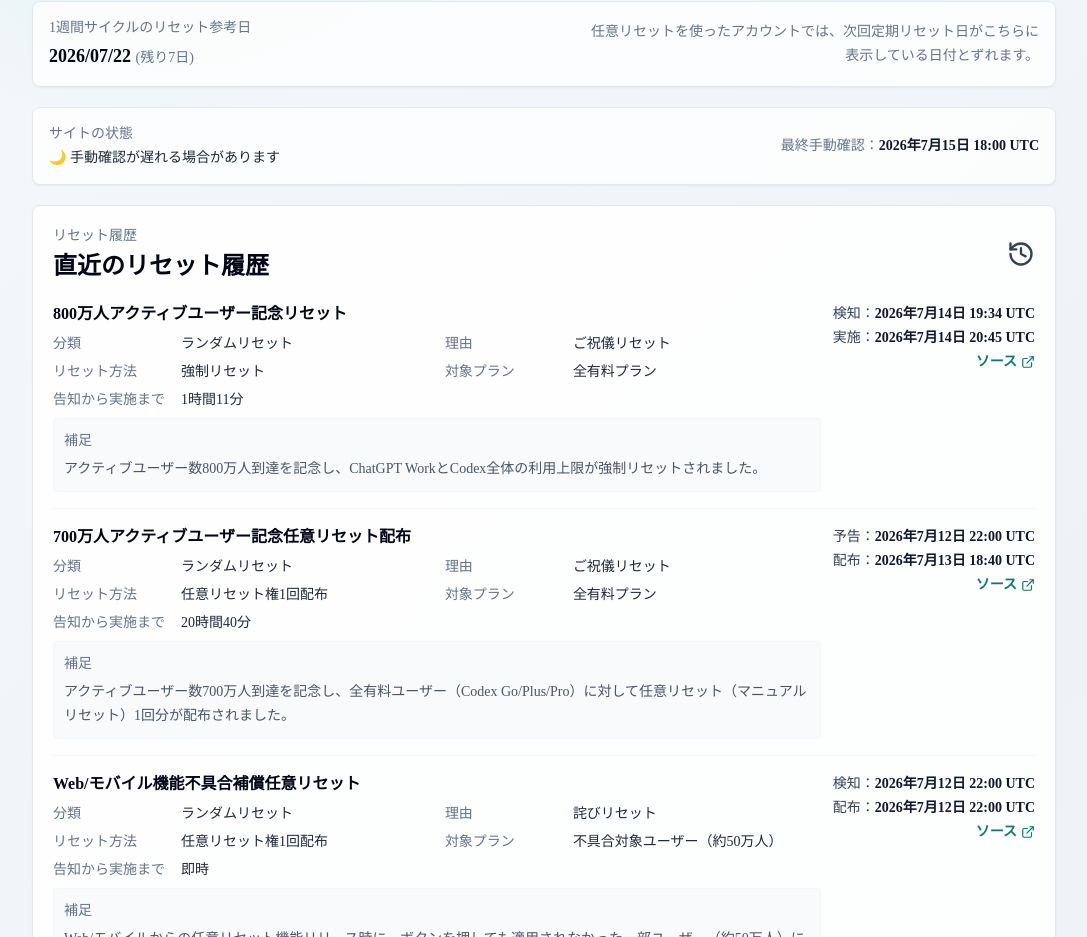
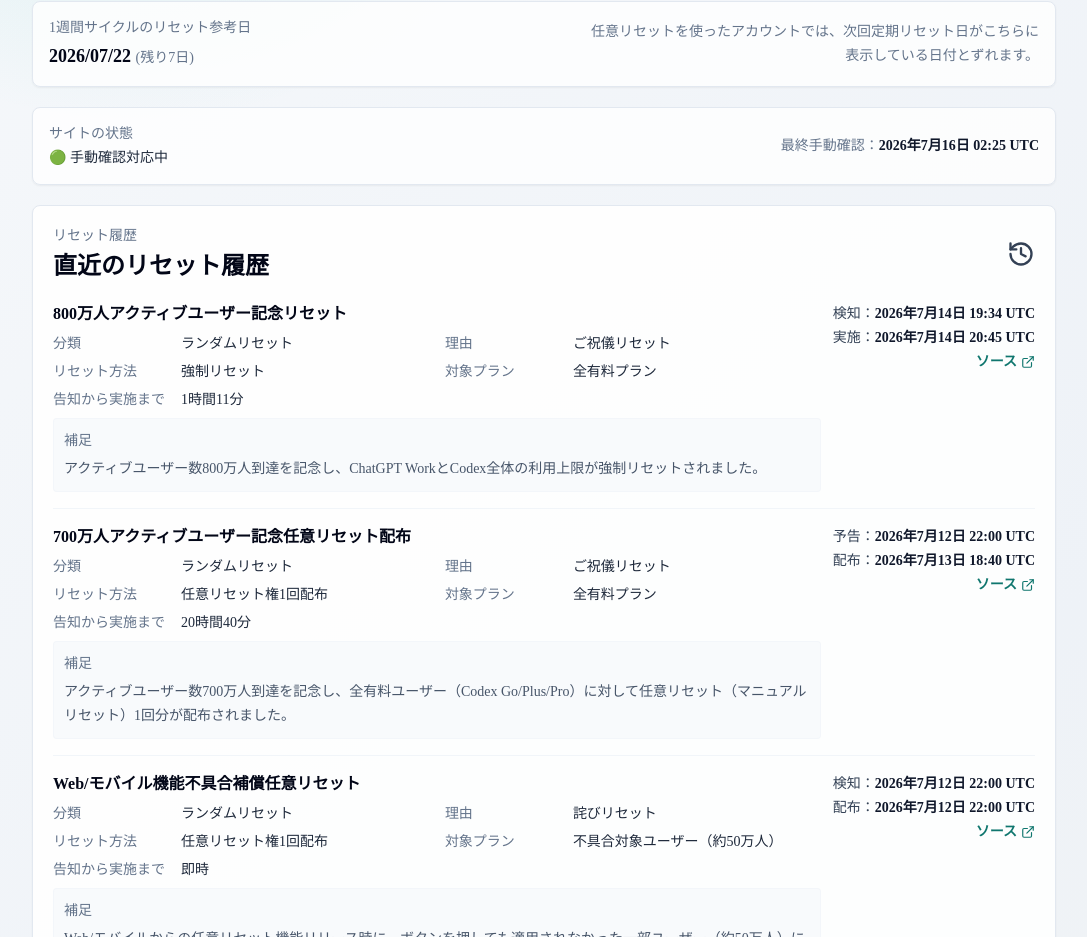
Before and after one commit to gussuri/codex-reset-observatory, a Next.js app: page / in a window 1280 px wide. Shown: the part 797-1734 px from the top of the page, without its empty margins (96-1183 px from the left). Built offline with nearby package versions, Linux system fonts and the light colour scheme; no server answers.

Commit message:
update: set site status to available (対応中)

```diff
--- a/data/manualReviewStatus.ts
+++ b/data/manualReviewStatus.ts
@@ -6,6 +6,6 @@ export interface ManualReviewStatus {
 }
 
 export const MANUAL_REVIEW_STATUS: ManualReviewStatus = {
-  status: "delayed",
-  lastCheckedAt: "2026-07-16T03:00:00+09:00",
+  status: "available",
+  lastCheckedAt: "2026-07-16T11:25:00+09:00",
 };
```
